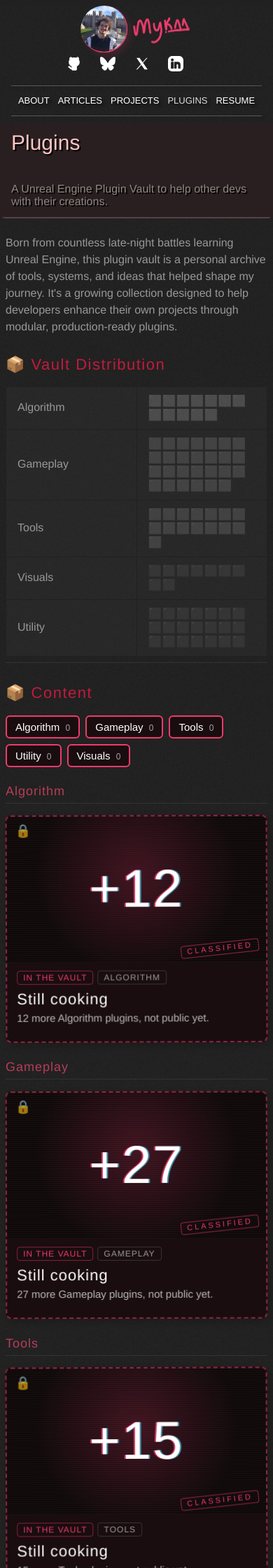
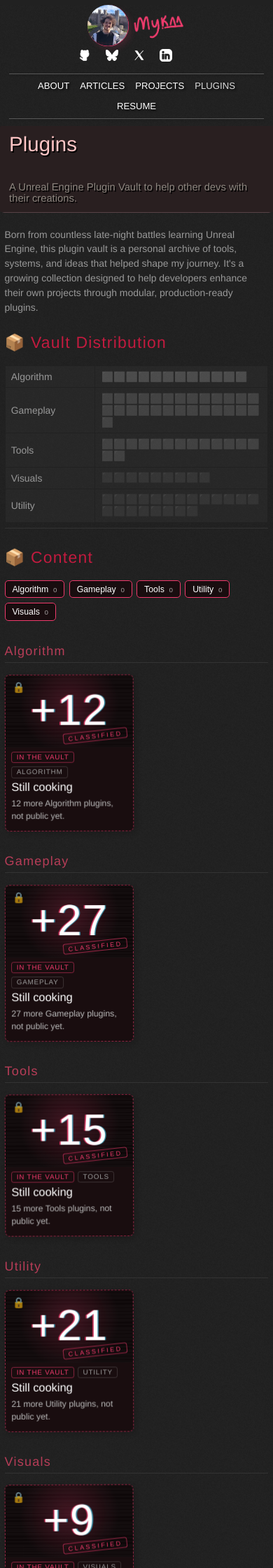
Before and after one commit to mykaadev/mykaadev.github.io, a Jekyll site: the page built from content/pages/plugins.html, in a window 390 px wide. Shown: the top 2240 px of the page at 70% size. Built offline with Jekyll 4.4.1, drawn with Linux system fonts in a browser that asks for light colours; some web fonts are replaced.

Commit message:
Scale the whole site down on a phone, and fix the Back link to Plugins
At 650 px and less the page uses one smaller scale, so the phone keeps the proportions of the desktop. Cards show in two columns, tables keep readable columns and scroll sideways, and the About tech stack wraps. The Plugins page moves to /plugins/, where the Back link of each plugin page points.

```diff
--- a/_includes/site/header.html
+++ b/_includes/site/header.html
@@ -26,7 +26,7 @@
     <a id="link-about" class="{% if active_nav == 'about' %}header-link-current{% endif %}" href="{{ '/about.html' | relative_url }}">About</a>
     <a id="link-blog" class="{% if active_nav == 'articles' %}header-link-current{% endif %}" href="{{ '/articles/' | relative_url }}">Articles</a>
     <a id="link-projects" class="{% if active_nav == 'projects' %}header-link-current{% endif %}" href="{{ '/projects/' | relative_url }}">Projects</a>
-    <a id="link-plugins" class="{% if active_nav == 'plugins' %}header-link-current{% endif %}" href="{{ '/plugins' | relative_url }}">Plugins</a>
+    <a id="link-plugins" class="{% if active_nav == 'plugins' %}header-link-current{% endif %}" href="{{ '/plugins/' | relative_url }}">Plugins</a>
     <a id="link-resume" href="{{ '/resources/files/ResumeMicaelSilva.pdf' | relative_url }}">Resume</a>
   </div>
 </div>
--- a/content/pages/plugins.html
+++ b/content/pages/plugins.html
@@ -1,6 +1,6 @@
 ---
 layout: pluginShowcaseLayout
-permalink: /plugins
+permalink: /plugins/
 title: Plugins
 nav: plugins
 hero_image: /resources/images/common/NSVault.png
--- a/library/style.css
+++ b/library/style.css
@@ -2634,43 +2634,33 @@
 }
 
 /*---------------------------------------------
-Phone (650 px and less): smaller type, a compact header and title, and one row of buttons
+Phone (650 px and less): the whole site at one smaller scale, so the phone keeps the
+proportions of the desktop. Only the parts that need a phone layout get their own rules.
 ---------------------------------------------*/
 
 @media only screen and (max-width: 650px) {
+    /* One scale for all text, spacing, and boxes (17 px body text shows as about 14 px) */
     body {
-        font-size: 16px;
+        zoom: 0.82;
+    }
+
+    h2,
+    h3 {
+        letter-spacing: 1.5px;
     }
 
     h2 {
-        font-size: 22px;
-        letter-spacing: 1.5px;
-        margin-top: 28px;
-    }
-
-    h3 {
-        font-size: 18px;
-        letter-spacing: 1px;
-        margin-top: 24px;
-    }
-
-    h4 {
-        font-size: 16px;
-    }
-
-    #index-about #index-bio p {
-        font-size: 17px;
-        line-height: 26px;
+        margin-top: 32px;
     }
 
     /* Header: a smaller logo, the icons under it, and the five links in one row */
     #main-header #main-header-name {
-        transform: translateX(-50%) scale(0.7);
+        transform: translateX(-50%) scale(0.75);
         transform-origin: top center;
     }
 
     #main-header #main-header-icons {
-        top: 64px;
+        top: 70px;
     }
 
     #main-header #main-header-icons a {
@@ -2681,9 +2671,9 @@
         display: flex;
         flex-wrap: wrap;
         justify-content: center;
-        gap: 2px;
+        gap: 4px;
         height: auto;
-        margin: 76px 8px 0;
+        margin: 84px 8px 0;
         padding: 4px 0;
         width: auto;
     }
@@ -2692,31 +2682,31 @@
         flex: 0 1 auto;
         width: auto;
         margin: 0;
-        padding: 0 3px;
-        font-size: 13px;
+        padding: 0 6px;
+        font-size: 16px;
         letter-spacing: 0;
     }
 
-    /* Page title */
+    /* Page title: as tall as its text */
     #page-title-parent {
-        height: 132px;
+        height: 150px;
         margin-top: 12px;
     }
 
     #page-title-parent h1,
     #page-title-parent:not(.blog-header-image) h1,
     #page-title-parent #page-title h1 {
-        font-size: 30px;
-        padding-top: 10px;
+        font-size: 36px;
+        padding-top: 12px;
     }
 
     #page-title-parent p,
     #page-title-parent #page-title p {
-        font-size: 16px;
-        margin: 12px 16px;
-    }
-
-    /* Plugin and project buttons: small, and they share one or two rows */
+        font-size: 18px;
+        margin: 14px 16px;
+    }
+
+    /* Buttons share one or two rows */
     .project-meta {
         gap: 8px;
         margin-bottom: 16px;
@@ -2730,12 +2720,69 @@
     #main-body a.project-link,
     #main-body a.project-link:visited {
         flex: 1 1 auto;
-        padding: 4px 8px;
-        font-size: 13px;
+        padding: 5px 10px;
         text-align: center;
     }
 
-    .doc-card-title {
-        font-size: 17px;
-    }
-}
+    /* Cards: two columns, as on a small desktop window */
+    .project-grid {
+        grid-template-columns: repeat(2, minmax(0, 1fr));
+        gap: 10px;
+    }
+
+    .project-card-body {
+        padding: 8px 10px 12px;
+    }
+
+    .project-card-body h3 {
+        margin: 6px 0 4px;
+        font-size: 20px;
+        letter-spacing: 0;
+    }
+
+    .project-card-body p {
+        font-size: 15px;
+    }
+
+    /* Tables keep readable columns and scroll sideways when they are wider than the screen */
+    #main-body table {
+        display: block;
+        max-width: 100%;
+        overflow-x: auto;
+        table-layout: auto;
+        -webkit-overflow-scrolling: touch;
+    }
+
+    #main-body table th,
+    #main-body table td {
+        min-width: 7em;
+        padding: 8px 10px;
+        overflow-wrap: normal;
+        word-break: normal;
+    }
+
+    #main-body table td:first-child {
+        min-width: 8em;
+    }
+
+    #main-body pre {
+        max-width: 100%;
+        overflow-x: auto;
+    }
+
+    /* About: the tech stack wraps inside its boxes, so no box is wider than the screen */
+    .tech-stack {
+        grid-template-columns: minmax(0, 1fr);
+    }
+
+    .tech-items {
+        flex-wrap: wrap;
+        overflow-x: visible;
+        padding-bottom: 0;
+        gap: 8px 0;
+    }
+
+    .tech-card {
+        min-width: 84px;
+    }
+}
```
